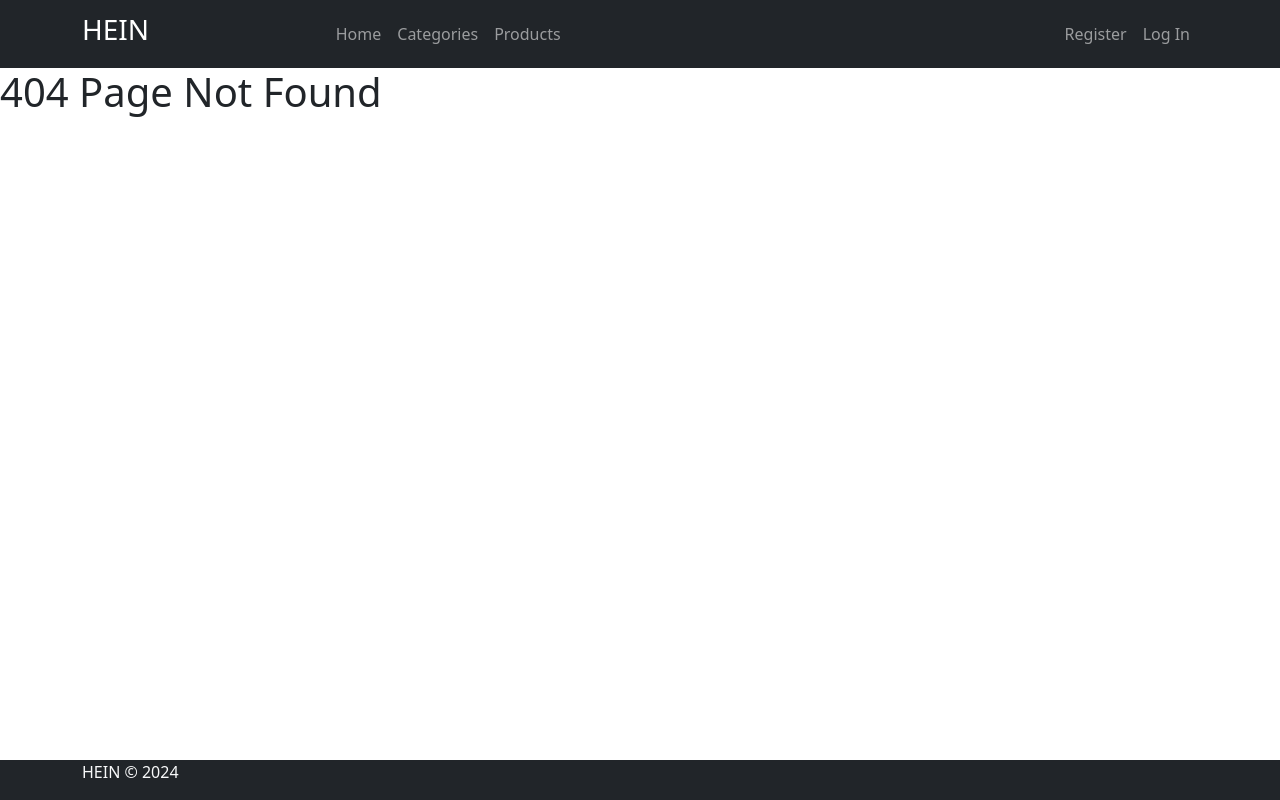
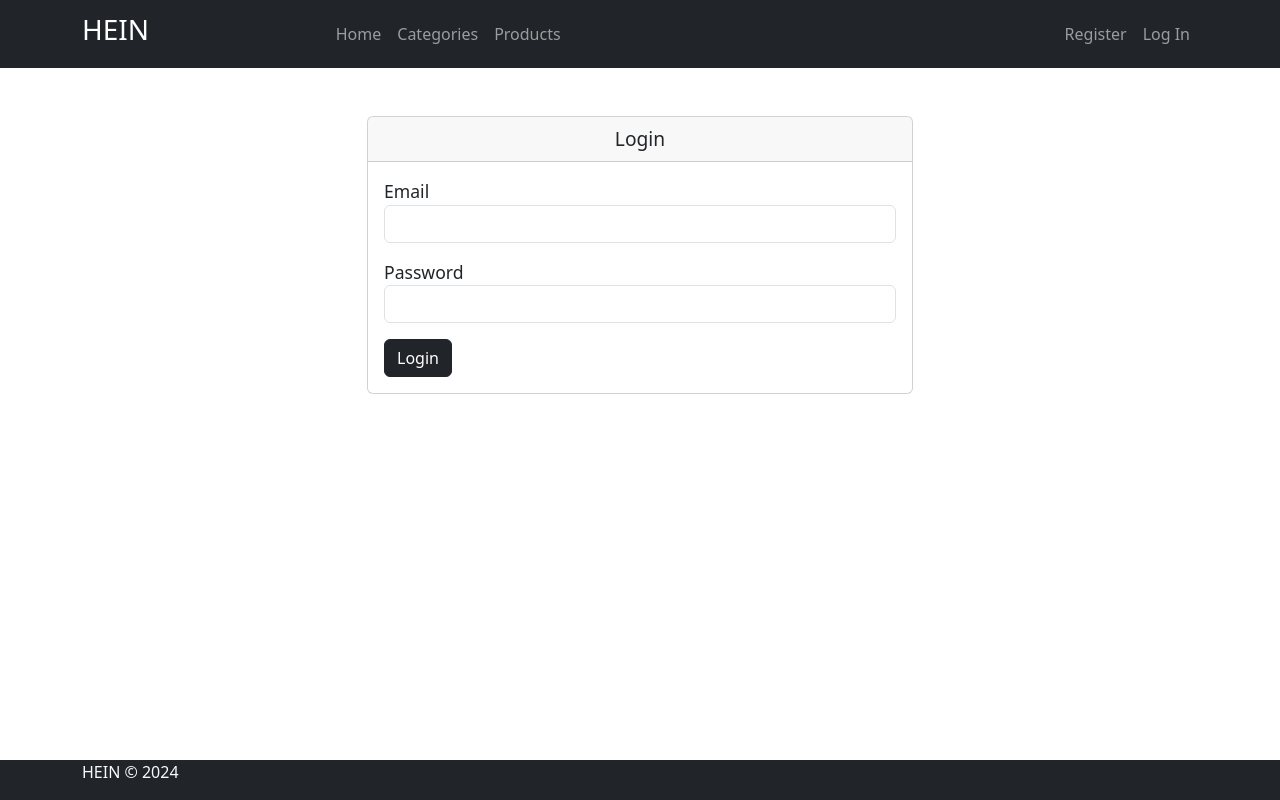
Before and after one commit to Sameeh-hussein/HEIN, a React (Vite) app: page /login in a window 1280 px wide. Before the commit this address had no page. Built offline with nearby package versions, Linux system fonts and the light colour scheme.

Commit message:
Add Log in page with Validation

```diff
--- a/src/components/Routes.jsx
+++ b/src/components/Routes.jsx
@@ -7,6 +7,7 @@ import AdminLayout from './admin/AdminLayout'
 import AdminHome from './admin/Home'
 import AdminCategories from './admin/Categories'
 import Register from './user/Register'
+import Login from './user/Login'
 
 export const Router = createBrowserRouter ([
     {
@@ -24,6 +25,10 @@ export const Router = createBrowserRouter ([
             {
                 path: 'register',
                 element: <Register />
+            },
+            {
+                path: 'login',
+                element: <Login />
             },
             {
                 path: '*',
--- a/src/components/Validate.js
+++ b/src/components/Validate.js
@@ -13,5 +13,15 @@ export const regiesterValidationScheme = yup.object({
         .min(12, "Minimum 12 characters")
         .max(30, "Maximum 30 characters"),
     image: yup.string()
-              .required('Image is Required'),
+        .required('Image is Required'),
 });
+
+export const loginValidationScheme = yup.object({
+    email: yup.string()
+        .required('Email is Required')
+        .email(),
+    password: yup.string()
+        .required('Password is Required')
+        .min(12, "Minimum 12 characters")
+        .max(30, "Maximum 30 characters")
+});
--- /dev/null
+++ b/src/components/user/Login.jsx
@@ -0,0 +1,79 @@
+import { useFormik } from 'formik';
+import React, { useState } from 'react'
+import Input from './Input';
+import {loginValidationScheme} from '../Validate'
+import { useNavigate } from 'react-router-dom';
+
+export default function Login() {
+
+    const navigate = useNavigate();
+
+    const initialValues = {
+        email: '',
+        password: '',
+    };
+
+    const onSubmit = data => {
+        //send log in credentials to database
+        // await axios.post('endpoint', data)
+
+        //if response was success
+        navigate('/home')
+    }
+
+    const formik = useFormik(
+        {
+          initialValues,
+          onSubmit,
+          validationSchema: loginValidationScheme
+        }
+    )
+
+    const inputs = [
+        {
+            id: 'email',
+            title: 'Email',
+            type: 'text',
+            value: formik.values.email,
+          },
+        {
+            id: 'password',
+            title: 'Password',
+            type: 'password',
+            value: formik.values.password,
+        },
+    ];
+
+    const renderInputs = inputs.map((input, index) =>
+    <Input
+      key={index}
+      id={input.id}
+      title={input.title}
+      type={input.type}
+      value={input.value}
+      errors={formik.errors}
+      onChange={formik.handleChange}
+      onBlur={formik.handleBlur}
+      touched={formik.touched}
+    />
+
+
+  )
+    return (
+        <div className="container mt-5">
+            <div className="row justify-content-center">
+                <div className="col-md-6">
+                    <div className="card">
+                        <div className="card-header d-flex justify-content-center" style={{ fontSize: '1.2rem' }}>Login</div>
+                        <div className="card-body">
+                            <form onSubmit={formik.handleSubmit}>
+                                {renderInputs}
+                                <button type="submit" className="btn btn-dark">Login</button>
+                            </form>
+                        </div>
+                    </div>
+                </div>
+            </div>
+        </div>
+    )
+}
--- a/src/components/user/Register.jsx
+++ b/src/components/user/Register.jsx
@@ -2,8 +2,11 @@ import React, { useState } from 'react'
 import Input from './Input';
 import { useFormik } from 'formik';
 import {regiesterValidationScheme} from '../Validate'
+import { useNavigate } from 'react-router-dom';
 
 export default function Register() {
+
+  const navigate = useNavigate();
 
   const initialValues = {
     username: '',
@@ -22,7 +25,8 @@ export default function Register() {
     //now send User Data to backend
     //axios.post('endpoint', userData);
 
-    formik.resetForm();
+    //if response was success
+    navigate('/login');
   }
 
   const formik = useFormik(
```
